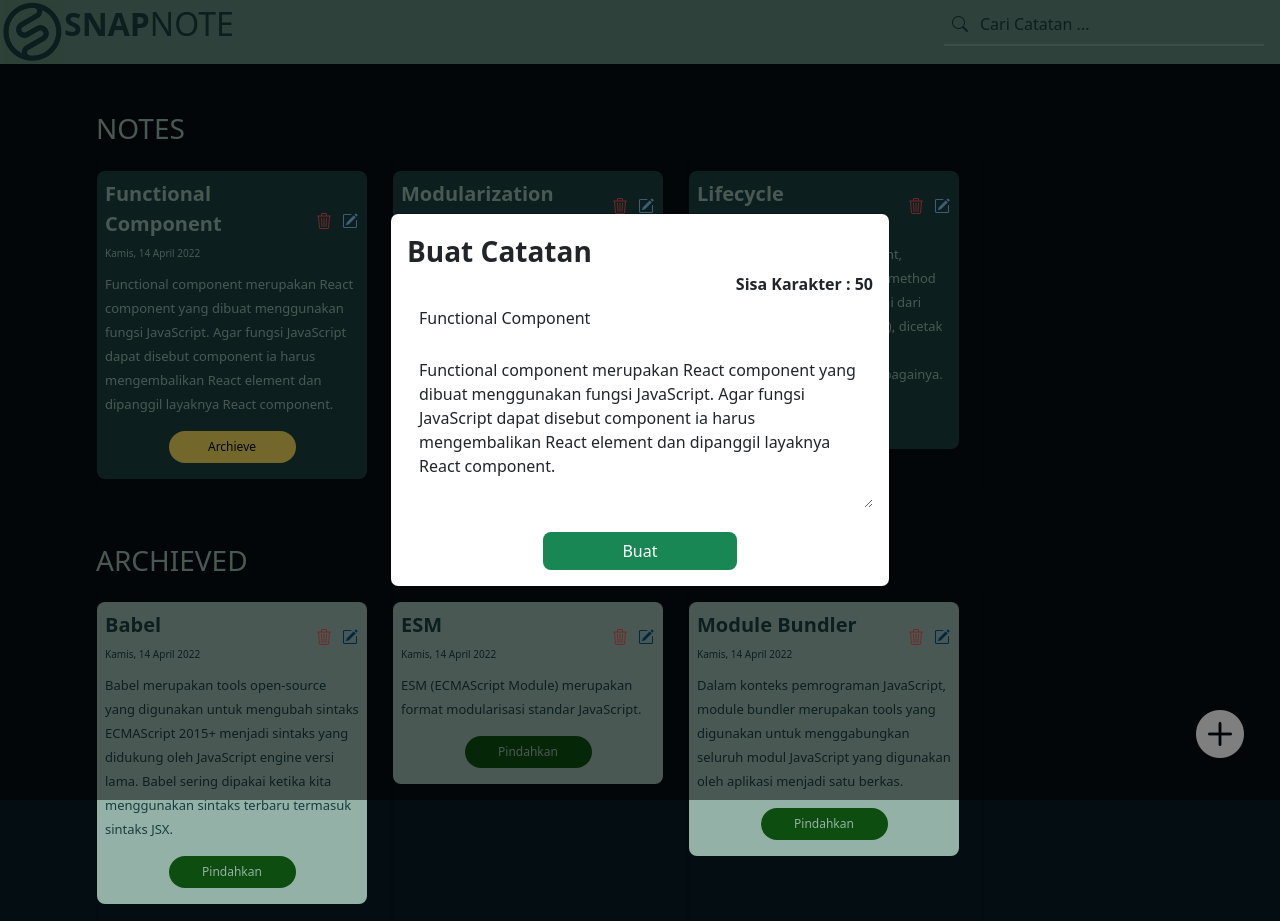
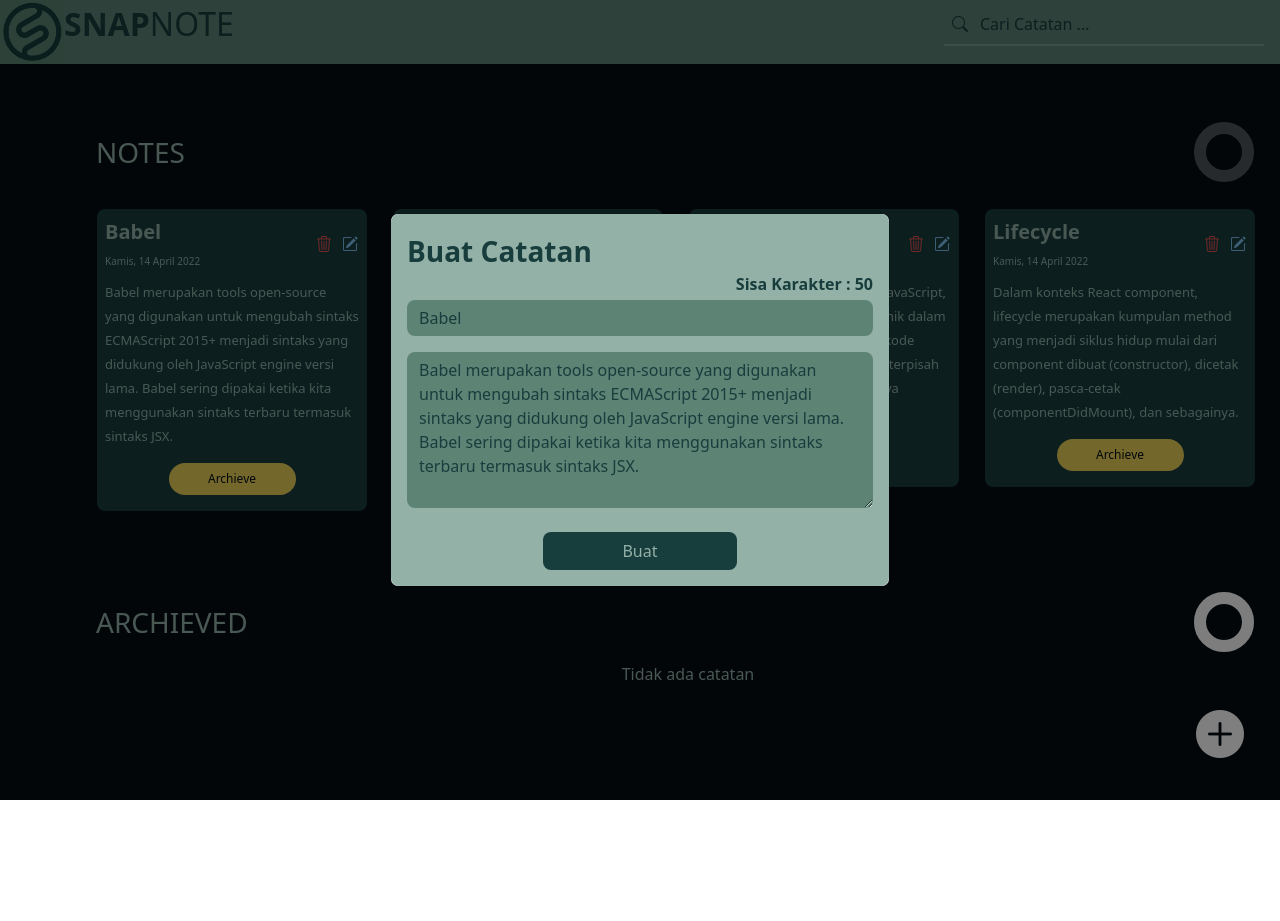
Before and after one commit to riskaamelia-wd/NotesApp, a React (Vite) app: page / in a window 1280 px wide. Both pictures are taken after a click on the button 350 px from the left and 220 px from the top of the page. After the commit the page ends 800 px from the top, so only its background shows below. Built offline with nearby package versions, Linux system fonts and the light colour scheme.

Commit message:
add : animation

```diff
--- a/package.json
+++ b/package.json
@@ -13,6 +13,7 @@
     "@reduxjs/toolkit": "^1.9.7",
     "bootstrap": "^5.3.2",
     "bootstrap-icons": "^1.11.1",
+    "framer-motion": "^10.16.5",
     "moment": "^2.29.4",
     "react": "^18.2.0",
     "react-bootstrap": "^2.9.1",
--- a/src/App.css
+++ b/src/App.css
@@ -12,7 +12,8 @@
   --info : #004D84;
   --info-light : #7FBFED;
   --success : #0D4D10;
-
+  --white: #fafafa;
+  --accent: var(--white);
 }
 .form-control-plaintext::-webkit-input-placeholder {
   color: var(--primary);
@@ -63,7 +64,6 @@
 .btnForm:hover{
   color: var(--warning) !important;
 }
-
 /* .scrolling-wrapper {
   overflow-x: scroll;
   overflow-y: hidden;
@@ -84,10 +84,47 @@
     background-color: var(--dark);
   }
 }
-.scrolling-wrapper::-webkit-scrollbar {
+/* .scrolling-wrapper::-webkit-scrollbar {
   display: none;
+} */
+#progress {
+  /* position: fixed; */
+  /* top: 20px;
+  left: 20px; */
+  margin-right: 1em;
+  transform: rotate(-90deg);
 }
 
+circle {
+  stroke-dashoffset: 0;
+  stroke-width: 15%;
+  fill: none;
+}
+
+.bg {
+  stroke: var(--accent);
+  opacity: 0.3;
+}
+
+#progress .indicator {
+  stroke: var(--accent);
+}
+
+::-webkit-scrollbar {
+  height: 5px;
+  width: 5px;
+  background: #fff3;
+  -webkit-border-radius: 1ex;
+}
+
+::-webkit-scrollbar-thumb {
+  background: var(--accent);
+  -webkit-border-radius: 1ex;
+}
+
+::-webkit-scrollbar-corner {
+  background: #fff3;
+}
 /* .logo {
   height: 6em;
   padding: 1.5em;
--- a/src/component/Form.jsx
+++ b/src/component/Form.jsx
@@ -1,6 +1,6 @@
 import { Modal } from "react-bootstrap"
 import Button from "../element/Button"
-// import  './style.css'
+import  './style.css'
 
 const Form = ({number, show, handleClose, onSubmit, onChangeInput, onChangeTextarea, nameInput, nameTextarea, valueInput, valueTextarea, modalTitle}) => {
     return(
@@ -15,16 +15,16 @@ const Form = ({number, show, handleClose, onSubmit, onChangeInput, onChangeTexta
                     </Modal.Title>
                 </Modal.Header> */}
                 <Modal.Body
-                className="modal-bg"
+                className="modal-bg rounded-3"
                 // style={{color:'var(--primary)'}}
                 >
-                    <p className="fs-3 m-0 fw-bold modal-bg">{modalTitle}</p>
-                    <p className="m-0 text-end fw-semibold mb-1">Sisa Karakter : {number}</p>
+                    <p className="fs-3 m-0 fw-bold textColor">{modalTitle}</p>
+                    <p className="m-0 text-end fw-semibold mb-1 textColor">Sisa Karakter : {number}</p>
                     <form onSubmit={onSubmit}>
                         <input
                             type="text"
                             placeholder="Ini adalah judul ..."
-                            className="btnBuat form-control border border-0 rounded-3"
+                            className="bgInput textColor form-control border border-0 rounded-3"
                             style={{color:'var(--primary)', backgroundColor:'var(--secondary)'}}
                             name={nameInput}
                             id={nameInput}
@@ -34,7 +34,7 @@ const Form = ({number, show, handleClose, onSubmit, onChangeInput, onChangeTexta
                         <textarea
                             rows="6"
                             placeholder="Tuliskan catatanmu di sini"
-                            className="form-control border border-0 mt-3 mb-4 rounded-3"
+                            className="form-control border bgInput textColor border-0 mt-3 mb-4 rounded-3"
                             style={{color:'var(--primary)', backgroundColor:'var(--secondary)'}}
                             name={nameTextarea}
                             id={nameTextarea}
@@ -47,7 +47,7 @@ const Form = ({number, show, handleClose, onSubmit, onChangeInput, onChangeTexta
                             {
                                 valueInput !== '' && valueTextarea !== ''?(
                                     <Button
-                                    className={'col-12 modal-bg rounded-3 bg-success text-white'}
+                                    className={'col-12  rounded-3 btnModal'}
                                     text={'Buat'}
                                     type={'submit'}
                                     // onClick={onClickBtn}
--- a/src/component/style.css
+++ b/src/component/style.css
@@ -1,3 +1,21 @@
 .modal-bg{
-    background-color: var(--dark) !important;
-  }
+  background-color: #93B1A6 ;
+}
+
+.btnModal:hover{
+color: #183D3D !important;
+background-color: #5C8374 !important;
+}
+
+.btnModal{
+color: #93B1A6 !important;
+background-color: #183D3D !important;
+}
+
+.bgInput{
+background-color: #5C8374 !important;
+}
+
+.textColor{
+color: #183D3D !important;
+}
--- a/src/pages/index.jsx
+++ b/src/pages/index.jsx
@@ -1,4 +1,4 @@
-import { useEffect, useState } from "react";
+import { useEffect, useRef, useState } from "react";
 import HorizontalScroll from "../component/HorizontalScroll";
 import ModalForm from "../component/ModalForm";
 import Navbar from "../component/Navbar";
@@ -8,9 +8,9 @@ import Button from "../element/Button";
 import { useDispatch, useSelector } from "react-redux";
 import Card from "../element/Card";
 import { addNotes, deleteNotes, updateNotes } from "../redux/slicers/NotesSlice";
+import { useScroll, motion } from "framer-motion";
 
 const index = () => {
-
     const [data, setData] = useState({
         title:'',
         body:'',
@@ -33,7 +33,7 @@ const index = () => {
         if(dataIndex === -1){
             const newNote = {
                 ...data,
-                createdAt: new Date().toLocaleDateString()
+                createdAt: new Date()
             };
             dispatch(addNotes(newNote))
         } else{
@@ -53,7 +53,7 @@ const index = () => {
             title:'',
             body:'',
             archived:false,
-            date:new Date().toLocaleDateString()
+            date:new Date()
     })}
 
     const showFormattedDate = (date) => {
@@ -81,8 +81,16 @@ const index = () => {
         setArchivedData(archived);
         setActiveData(active);
     };
+
+    const ref1 = useRef(null);
+    const ref2 = useRef(null);
+    const { scrollXProgress: scrollXProgress1 } = useScroll({ container: ref1, layoutEffect: false });
+    const { scrollXProgress: scrollXProgress2 } = useScroll({ container: ref2, layoutEffect: false });
+
     useEffect(() => {
         processData(notes);
+        ref1.current = document.querySelector('#cardNotes');
+        ref2.current = document.querySelector('#cardArchieves');
     }, [notes, data, searchTerm]);
 
     const handleArchived = (id, shouldArchive) => {
@@ -121,7 +129,7 @@ const index = () => {
     // };
 
     return(
-        <>
+        <div className="pb-5">
             <Navbar
                 value={searchTerm}
                 onChange={handleSearch}
@@ -181,12 +189,32 @@ const index = () => {
                 }}
             /> */}
             <div className="ms-5 ps-5 mt-5">
-                <h3 style={{color:'var(--light)'}}>NOTES</h3>
-                <div className="scrolling-wrapper">
+                <div className="d-flex flex-row justify-content-between">
+                    <h3 className="mt-4" style={{color:'var(--light)'}}>NOTES</h3>
+                    <svg id="progress" width="80" height="80" viewBox="0 0 100 100" >
+                        <circle  cx="50" cy="50" r="30" pathLength="1" className="bg" />
+                        <motion.circle
+                        cx="50"
+                        cy="50"
+                        r="30"
+                        pathLength="1"
+                        className="indicator"
+                        style={{ pathLength: scrollXProgress1}}
+                        />
+                    </svg>
+                </div>
+                <div id="cardNotes" className="scrolling-wrapper">
                     {
                         activeData && activeData.length > 0 ?
                         activeData?.map((item)=>(
-                        <div className="card col-lg-3 col-md-4 col-6">
+                        <motion.div
+                            key={item.id}
+                            className="card col-lg-3 -3 col-md-4 col-6"
+                            whileHover={{ scale: 1.1, marginLeft:'20px', marginRight:'20px' }}
+                            initial={{ opacity: 0, y: 20 }}
+                            animate={{ opacity: 1, y: 0 }}
+                            transition={{ duration: 0.5 }}
+                        >
                             <Card
                                 key={item.id}
                                 note={item.body}
@@ -214,10 +242,10 @@ const index = () => {
                                     })
                                 }}
                                 />
-                            </div>
+                            </motion.div>
                         ))
                         :
-                            <p style={{color:'var(--light)'}}>Tidak ada catatan</p>
+                            <p className="col-12 text-center" style={{color:'var(--light)'}}>Tidak ada catatan</p>
                         }
                 </div>
             </div>
@@ -225,12 +253,33 @@ const index = () => {
 
 
             <div className="ms-5 ps-5 mt-5">
-                <h3 style={{color:'var(--light)'}}>ARCHIEVED</h3>
-                <div className="scrolling-wrapper">
+                <div className="d-flex flex-row justify-content-between">
+                    <h3 className="mt-4" style={{color:'var(--light)'}}>ARCHIEVED</h3>
+                    <svg id="progress" width="80" height="80" viewBox="0 0 100 100" >
+                        <circle  cx="50" cy="50" r="30" pathLength="1" className="bg" />
+                        <motion.circle
+                        cx="50"
+                        cy="50"
+                        r="30"
+                        pathLength="1"
+                        className="indicator"
+                        style={{ pathLength: scrollXProgress2}}
+                        />
+                    </svg>
+                </div>
+                <div id="cardArchieves" className="scrolling-wrapper">
                     {
                         archivedData && archivedData.length > 0?
                         archivedData?.map((item)=>(
-                            <div className="card col-lg-3 col-md-4 col-6">
+                            // <div className="card col-lg-3 col-md-4 col-6">
+                            <motion.div
+                                key={item.id}
+                                className="card col-lg-3 -3 col-md-4 col-6"
+                                whileHover={{ scale: 1.1, marginLeft:'20px', marginRight:'20px' }}
+                                initial={{ opacity: 0, y: 20 }}
+                                animate={{ opacity: 1, y: 0 }}
+                                transition={{ duration: 0.5 }}
+                            >
                                 <Card
                                     key={item.id}
                                     note={item.body}
@@ -257,10 +306,11 @@ const index = () => {
                                         })
                                     }}
                                     />
-                                </div>
+                                {/* </div> */}
+                                </motion.div>
                             ))
                             :
-                                <p style={{color:'var(--light)'}}>Tidak ada catatan</p>
+                                <p className=" col-12 text-center" style={{color:'var(--light)'}}>Tidak ada catatan</p>
                             }
                 </div>
             </div>
@@ -278,7 +328,7 @@ const index = () => {
             }
             />
             {/* } */}
-        </>
+        </div>
     )
 }
 
--- a/src/redux/slicers/NotesSlice.jsx
+++ b/src/redux/slicers/NotesSlice.jsx
@@ -5,7 +5,7 @@ const notes = [  {
     title: "Babel",
     body: "Babel merupakan tools open-source yang digunakan untuk mengubah sintaks ECMAScript 2015+ menjadi sintaks yang didukung oleh JavaScript engine versi lama. Babel sering dipakai ketika kita menggunakan sintaks terbaru termasuk sintaks JSX.",
     createdAt: '2022-04-14T04:27:34.572Z',
-    archived: true,
+    archived: false,
   },
   {
     id: 2,
@@ -33,14 +33,14 @@ const notes = [  {
     title: "ESM",
     body: "ESM (ECMAScript Module) merupakan format modularisasi standar JavaScript.",
     createdAt: '2022-04-14T04:27:34.572Z',
-    archived: true,
+    archived: false,
   },
   {
     id: 6,
     title: "Module Bundler",
     body: "Dalam konteks pemrograman JavaScript, module bundler merupakan tools yang digunakan untuk menggabungkan seluruh modul JavaScript yang digunakan oleh aplikasi menjadi satu berkas.",
     createdAt: '2022-04-14T04:27:34.572Z',
-    archived: true,
+    archived: false,
   },]
 
 export const NotesSlice = createSlice({
```
Also changed, not shown: 1 other file (tests, documents, lock files or other folders).
